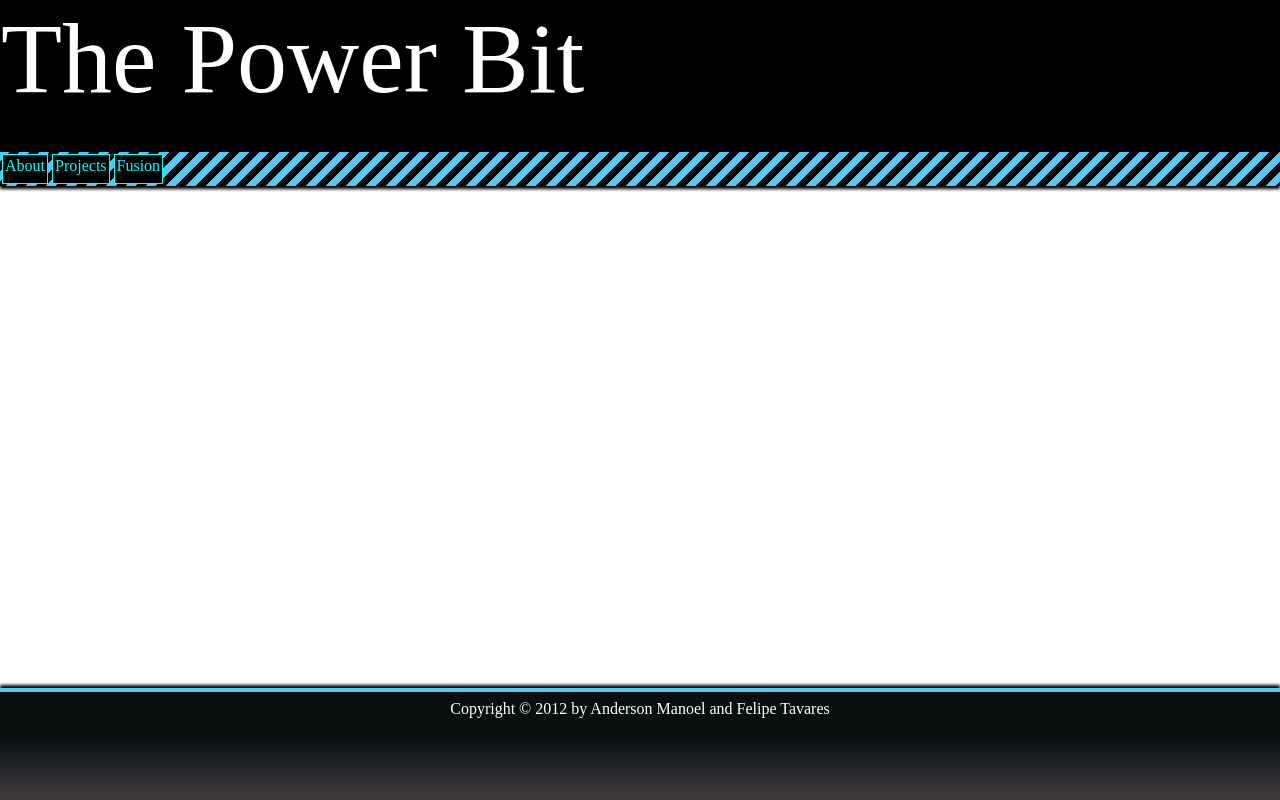
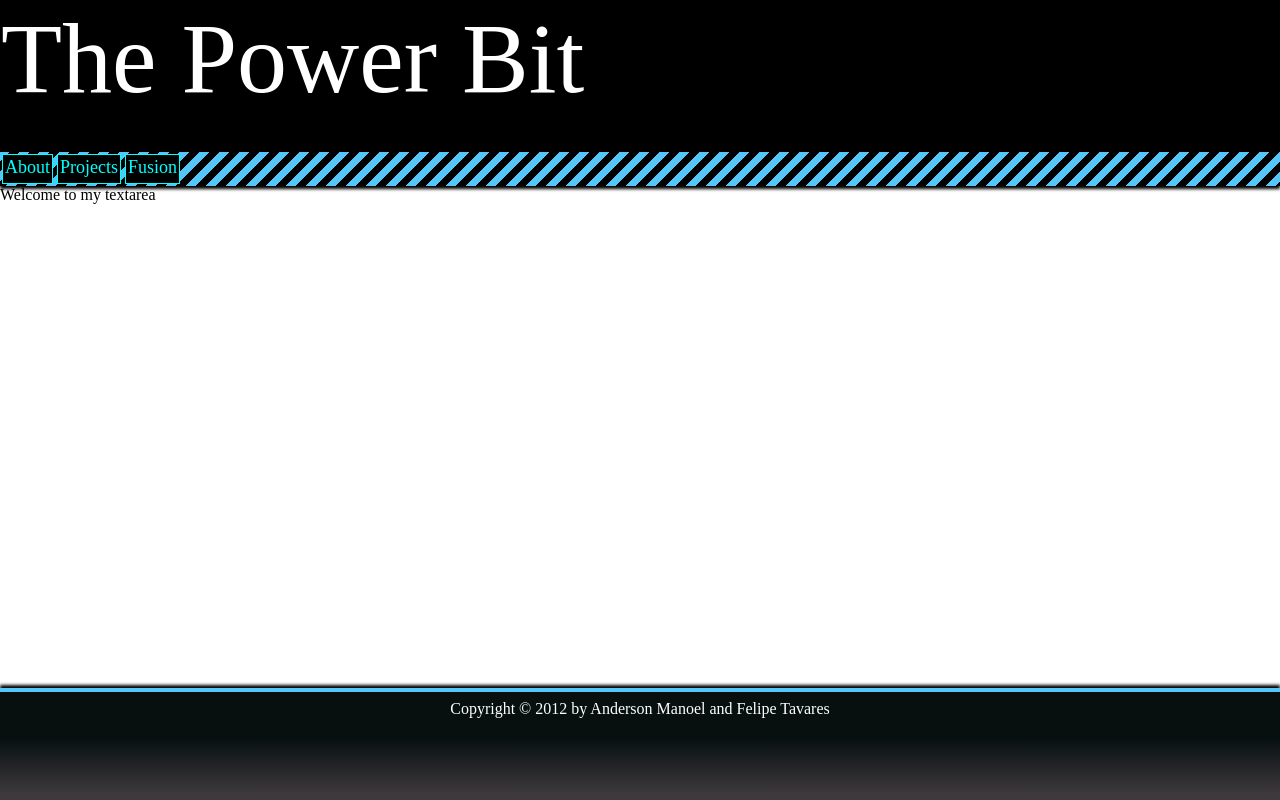
Before and after one commit to felipetavares/website, a PHP site: page / in a window 1280 px wide. Run offline with PHP 8.4, Linux system fonts and the light colour scheme.

Commit message:
Criada página de texto

```diff
--- a/css/main.css
+++ b/css/main.css
@@ -5,8 +5,6 @@
 body {
 	margin: 0;
 	height: 100%;
-	min-width: 800px;
-
 	font-family: "Times New Roman";
 	font-size: 12pt;
 }
--- a/css/menu.css
+++ b/css/menu.css
@@ -24,6 +24,7 @@
 	float: left;
 	height: 24px;
 	margin: 2px;
+	font-size: 18px;
 	background: black;
 	border: 1px solid #00ffff;
 	padding: 2px;
@@ -85,3 +86,8 @@
 		color-stop(0.58, rgb(7,15,15))
 	);
 }
+
+.footerspacer {
+	height: 150px;
+	background: none;
+}
--- a/index.html
+++ b/index.html
@@ -8,6 +8,7 @@
 			@import url("css/main.css");
 			@import url("css/home.css");
 			@import url("css/menu.css");
+			@import url("css/text.css");
 		</style>
 		<script type="text/javascript" src="js/jquery.js">
 		</script>
@@ -54,6 +55,13 @@
 					</div>
 				</div>
 			</div>
+
+			<div class="textarea">
+				Welcome to my textarea
+			</div>
+
+
+			<div class="footerspacer"></div>
 			<div class="footer">
 				Copyright &copy; 2012 by Anderson Manoel and Felipe Tavares
 			</div>
```
